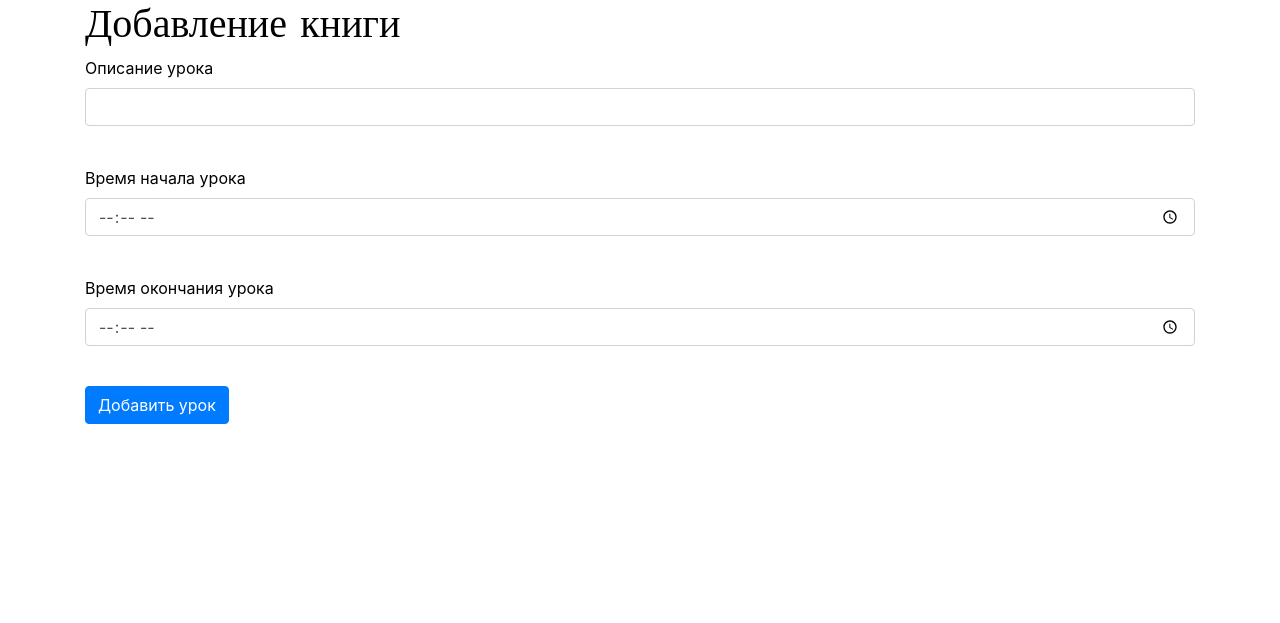
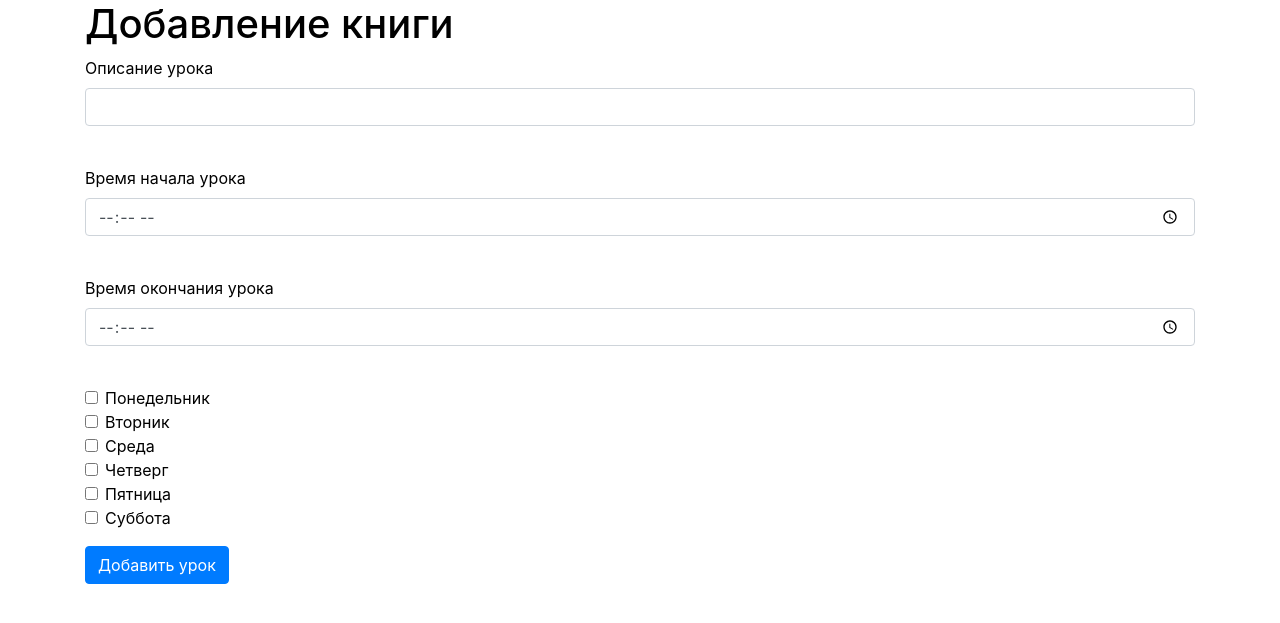
Before and after one commit to ArtyomRukavitsa/nameOfRepo, a Flask app: page /addEvent in a window 1280 px wide. Shown: the part 56-679 px from the top of the page. Run offline with Flask 2, Linux system fonts and the light colour scheme; some libraries are stand-ins or nearby versions.

Commit message:
сортировка по дням, добавление дней в addEvent

```diff
--- a/forms.py
+++ b/forms.py
@@ -1,10 +1,17 @@
 from flask_wtf import FlaskForm
-from wtforms import StringField, PasswordField, SubmitField, BooleanField, IntegerField, TextAreaField, TimeField
+from wtforms import StringField, SubmitField, TimeField, SelectMultipleField, widgets
 from wtforms.validators import DataRequired, length
+
+
+
+class MultiCheckboxField(SelectMultipleField):
+    widget = widgets.ListWidget(prefix_label=False)
+    option_widget = widgets.CheckboxInput()
 
 
 class AddEventForm(FlaskForm):
     description = StringField('Описание урока', validators=[DataRequired()])
     start_time = TimeField('Время начала урока')
     end_time = TimeField('Время окончания урока')
+    choices = MultiCheckboxField('Routes', coerce=int)
     submit = SubmitField('Добавить урок')
--- a/main.py
+++ b/main.py
@@ -61,18 +61,26 @@ def deleteEvent(id):
 @app.route('/addEvent', methods=['GET', 'POST'])
 def addEvent():
     form = AddEventForm()
+    form.choices.choices = [[1, 'Понедельник'], [2, 'Вторник'], [3, 'Среда'],
+                            [4, 'Четверг'], [5, 'Пятница'], [6, 'Суббота']]
     if form.validate_on_submit():
         description = form.description.data
         start_time = form.start_time.data
         end_time = form.end_time.data
-
-
+        if len(form.choices.data) != 1:
+            form.description.data = description
+            form.start_time.data = start_time
+            form.end_time.data = end_time
+            return render_template('addEvent.html',
+                                   title='Добавление ивента',
+                                   message='Вы выбрали больше одного дня!',
+                                   form=form)
         cursor = connection.cursor()
         cursor.execute("SELECT * FROM schedule")
         lastID = cursor.fetchall()[-1]['idschedule']
 
-        cursor.execute("INSERT INTO schedule VALUES(%s, %s, %s, %s, %s)",
-                       (lastID + 1, lastID + 1, start_time, end_time, description, ))
+        cursor.execute("INSERT INTO schedule VALUES(%s, %s, %s, %s, %s, %s)",
+                       (lastID + 1, lastID + 1, start_time, end_time, description, form.choices.data[0], ))
         connection.commit()
         return redirect('/events')
 
@@ -82,16 +90,15 @@ def addEvent():
 @app.route('/eventsByDay/<int:id>', methods=['GET', 'POST'])
 def eventsByDay(id):
     days = [None, 'Понедельник', 'Вторник', 'Среда', 'Четверг', 'Пятница', 'Суббота']
-    show_table_query = "SELECT * FROM schedule"
+    show_table_query = "SELECT * FROM schedule WHERE day=%s"
     cursor = connection.cursor()
-    cursor.execute(show_table_query)
+    cursor.execute(show_table_query, (id, ))
     result = cursor.fetchall()
     for row in result:
         print(row)
     return render_template("events.html", events=result, day=days[id])
 
 
-
 if __name__ == '__main__':
     port = int(os.environ.get("PORT", 5000))
     app.run(host='0.0.0.0', port=port)
--- a/static/css/style.css
+++ b/static/css/style.css
@@ -1,7 +1,6 @@
 h1
 {
     color: black;
-    font-family: "Arial Black";
 }
 
 h5
@@ -26,6 +25,11 @@ p
 {
     color: #000000
 }
+
+div
+{
+    color: #000000
+}
 img.app{
     margin-right: 200px;
 }
--- a/templates/addEvent.html
+++ b/templates/addEvent.html
@@ -2,6 +2,7 @@
 
 {% block content %}
 <h1>Добавление книги</h1>
+<h1>{{message}}</h1>
 <form class="login_form" method="post" enctype="multipart/form-data">
     <div class="form-group">
     {{ form.hidden_tag() }}
@@ -33,8 +34,22 @@
             </p>
         {% endfor %}
     </p>
+         <p> {% if form.choices.errors %}
+                <div class="invalid-feedback">
+                    {% for error in form.choices.errors %}
+                        <span>{{ error }}</span>
+                    {% endfor %}
+                </div>
+                {% endif %}
+                {% for choice in form.choices %}
+                    <div class="form-check">
+                        {{ choice(class="form-check-input") }}
+                        {{ choice.label(class="form-check-label") }}
+                    </div>
+                {% endfor %}
+    </p>
     <p>{{ form.submit(type="submit", class="btn btn-primary") }}</p>
-    {{message}}
+
     </div>
 </form>
 {% endblock %}
--- a/templates/events.html
+++ b/templates/events.html
@@ -3,6 +3,7 @@
 {% block content %}
 <h1>Таблица ивентов</h1>
 <h1>{{ day }}</h1>
+{% set days = ['Понедельник', 'Вторник', 'Среда', 'Четверг', 'Пятница', 'Суббота'] %}
 <a href="/addEvent" class="btn btn-success">Добавить урок</a>
 <table class="table">
   <thead>
@@ -10,6 +11,7 @@
       <th scope="col">Описание урока</th>
       <th scope="col">Время начала</th>
       <th scope="col">Время окончания</th>
+        <th scope="col">День недели</th>
         <th scope="col">Действия</th>
     </tr>
   </thead>
@@ -19,6 +21,7 @@
       <th>{{item["description"]}}</th>
       <td>{{item["startTime"]}}</td>
       <td>{{item["endTime"]}} </td>
+     <td>{{days[item["day"] - 1]}} </td>
     <td> <a href="/deleteEvent/{{item['idschedule']}}" class="btn btn-danger">Удалить урок</a>
      <a href="/updateEvent/{{item['idschedule']}}" class="btn btn-info">Изменить урок</a>
     </tr>
```
